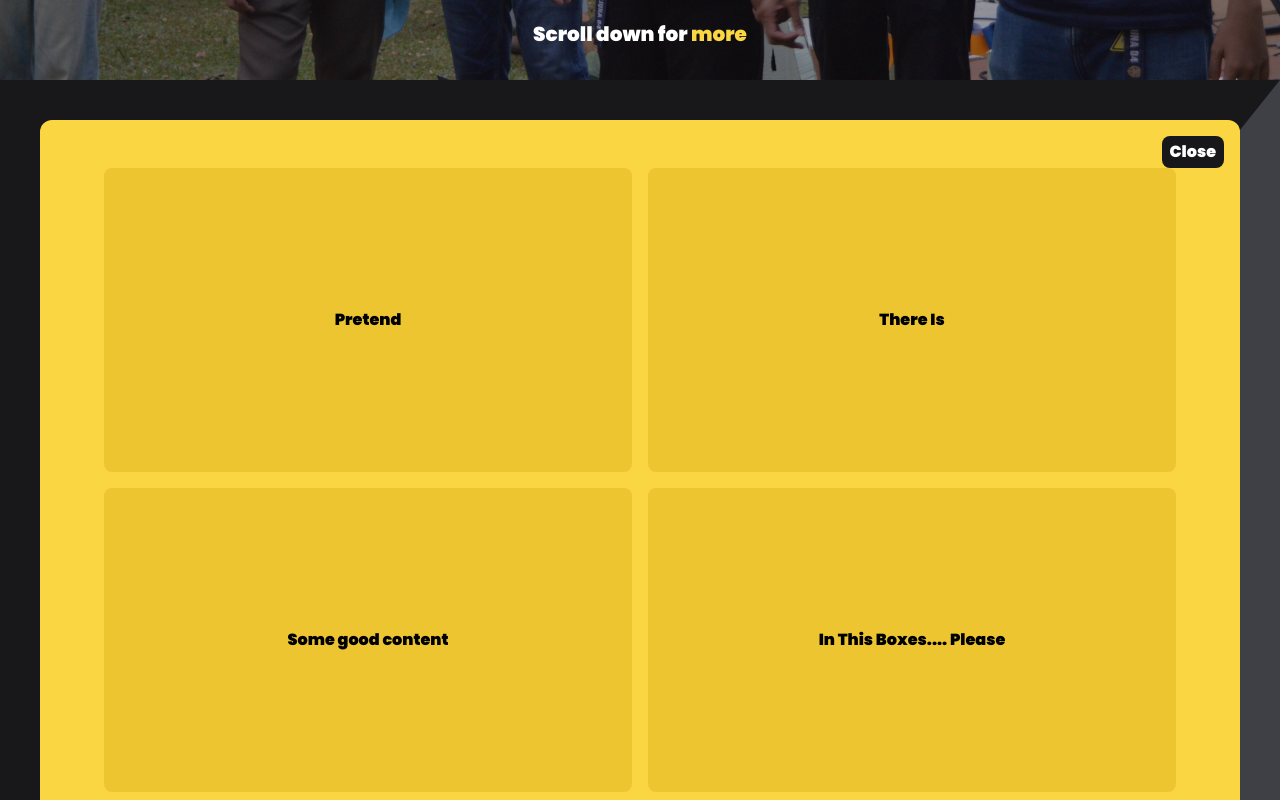
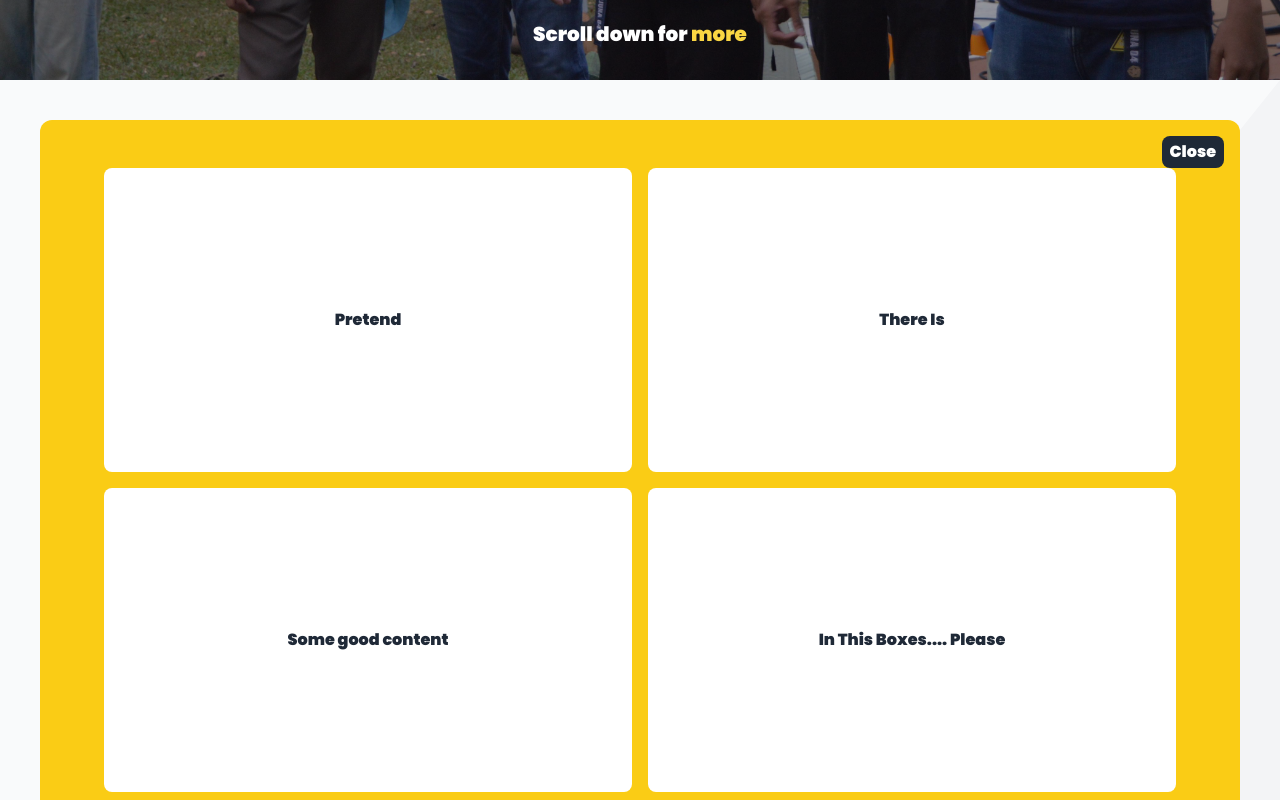
Before and after one commit to enclaire1443/portofotio-website, a Next.js app: page / in a window 1280 px wide. Both pictures are taken after a click on the element 841 px from the left and 1120 px from the top of the page. Shown: the part 720-1520 px from the top of the page. Built offline with nearby package versions, Linux system fonts and the light colour scheme.

Commit message:
set mainpage to light mode

```diff
--- a/package.json
+++ b/package.json
@@ -14,8 +14,9 @@
     "animejs": "^3.2.2",
     "clsx": "^2.1.1",
     "framer-motion": "^11.16.0",
-    "lucide-react": "^0.469.0",
-    "next": "15.1.3",
+    "lucide-react": "^0.471.0",
+    "motion": "^11.17.0",
+    "next": "^15.1.4",
     "react": "^19.0.0",
     "react-dom": "^19.0.0",
     "tailwind-merge": "^2.6.0"
--- a/src/app/animations/reveal.tsx
+++ b/src/app/animations/reveal.tsx
@@ -1,6 +1,6 @@
 'use client';
 import React, { useEffect, useRef } from "react";
-import { motion, useInView, useAnimation } from "framer-motion";
+import { motion, useInView, useAnimation } from "motion/react";
 
 interface Props {
   children: React.ReactNode;
@@ -37,7 +37,7 @@ export const Reveal = ({ children, width = "fit-content" }: Props) => {
           bottom: 4,
           left: 0,
           right: 0,
-          background: "#dbb42c",
+          background: "#ffe169",
           zIndex: 20,
         }}
       />
--- a/src/app/components/about.tsx
+++ b/src/app/components/about.tsx
@@ -1,6 +1,6 @@
 'use client';
 import React, { useRef } from 'react';
-import { motion, useScroll, useTransform } from 'framer-motion';
+import { motion, useScroll, useTransform } from 'motion/react';
 import { Reveal } from '../animations/reveal';
 
 function About() {
@@ -95,14 +95,14 @@ function ScreenTwo() {
           </Reveal>
           <Reveal>
             <p className="text-xl sm:text-2xl text-black/80 font-poppins font-extrabold">
-              I study Electrical Engineering at <span className="text-light-200">Universitas Indonesia</span>
+              I study <span className="text-light-200">Electrical Engineering</span> at Universitas Indonesia
             </p>
           </Reveal>
           <Reveal>
             <p className="text-lg sm:text-xl text-black/70 font-poppins font-extrabold leading-relaxed">
               I'm a passionate and <span className="text-light-200">Driven</span> individual
               with a strong interest in technology and innovation.
-              I'm always looking for ways to <span className="text-light-200">Improve and Learn</span> new things!
+              And hey, i'm always looking for ways to <span className="text-light-200">improve and learn</span> new things!
             </p>
           </Reveal>
         </div>
--- a/src/app/components/landingpage.tsx
+++ b/src/app/components/landingpage.tsx
@@ -1,7 +1,7 @@
 "use client";
 import { useState, useEffect, useRef } from "react";
 import React from "react";
-import { motion } from "framer-motion";
+import { motion } from "motion/react";
 
 function LandingPage() {
   const [firstControl, setFirstControl] = useState("hidden");
--- a/src/app/components/mainpage.tsx
+++ b/src/app/components/mainpage.tsx
@@ -1,5 +1,5 @@
 import React, { useRef, useState } from "react";
-import { motion, useInView, useTransform, useScroll } from "framer-motion";
+import { motion, useInView, useScroll } from "motion/react";
 import { Reveal } from "../animations/reveal";
 
 function MainPage() {
@@ -19,28 +19,23 @@ function MainPage() {
     offset: ["start end", "end start"],
   });
 
-  const opacity = useTransform(scrollYProgress, [0, 0.9, 1], [1, 1, 0]);
-
-  // PROBLEM WITH THE STICKY EFFECT WHERE IT STICKS EVEN AFTER THE NEXT PAGE
-
   return (
     <motion.div
       className="sticky h-screen bg-white"
       ref={targetRef}
       style={{
-        opacity,
         top: 0,
       }}
     >
-      <div className="absolute inset-0 bg-dark-300 z-0"></div>
+      <div className="absolute inset-0 bg-gray-50 z-0"></div>
       <div
-        className="absolute top-0 right-0 bottom-0 left-0 bg-dark-200 z-10"
+        className="absolute top-0 right-0 bottom-0 left-0 bg-gray-100 z-10"
         style={{
           clipPath: "polygon(100% 0%, 100% 100%, 50% 100%)",
         }}
       ></div>
 
-      <div className="absolute top-[30%] left-[10%] flex flex-col md:flex-row gap-8 md:gap-12 items-center text-white z-30">
+      <div className="absolute top-[30%] left-[10%] flex flex-col md:flex-row gap-8 md:gap-12 items-center text-gray-800 z-30">
         <div className="overflow-hidden">
           <Reveal>
             <motion.div
@@ -74,11 +69,11 @@ function MainPage() {
                 }}
               >
                 <p className="font-poppins font-superbold text-6xl sm:text-4xl md:text-5xl lg:text-6xl xl:text-7xl">
-                  Hello! I'm Fatih<span className="text-light-200">.</span>
+                  Hello! I'm Fatih<span className="text-yellow-400">.</span>
                 </p>
                 <p className="font-poppins text-xl font-semibold">
                   And this is my personal &#40;
-                  <span className="text-light-200">experimental</span>&#41; page
+                  <span className="text-yellow-400">experimental</span>&#41; page
                 </p>
               </motion.div>
             </motion.div>
@@ -86,7 +81,7 @@ function MainPage() {
         </div>
         <motion.div
           ref={ref}
-          className="w-40 h-40 bg-light-200 rounded-lg flex items-center justify-center z-20"
+          className="w-40 h-40 bg-yellow-400 rounded-lg flex items-center justify-center z-20"
           initial={{
             opacity: 0,
             scale: 0,
@@ -101,17 +96,15 @@ function MainPage() {
           whileHover={
             !isExpanded
               ? {
-                  rotate: [0, 0, 90, 90, 180, 0],
-                  scale: [1, 1.05, 1.05, 1, 1, 1],
-                  borderRadius: ["10%", "10%", "50%", "50%", "50%", "10%"],
+                  rotate: [0, 45, 90, 135, 180, 225, 270, 315, 360],
+                  scale: [1, 1.02, 1.02, 1.02, 1.02, 1.02, 1.02, 1.02, 1],
+                  borderRadius: ["10%", "15%", "20%", "25%", "30%", "25%", "20%", "15%", "10%"],
                   transition: {
-                    rotate: {
-                      duration: 4,
-                      ease: "easeInOut",
-                      repeat: Infinity,
-                    },
-                    scale: { duration: 0.6, ease: "easeInOut" },
-                    borderRadius: { duration: 0.6, ease: "easeInOut" },
+                    duration: 6,
+                    ease: "easeInOut",
+                    repeat: Infinity,
+                    repeatType: "loop",
+                    times: [0, 0.125, 0.25, 0.375, 0.5, 0.625, 0.75, 0.875, 1],
                   },
                 }
               : {}
@@ -131,24 +124,24 @@ function MainPage() {
       </div>
 
       {isExpanded && (
-        <motion.div className="absolute inset-0 bg-light-200 z-40 m-10 rounded-xl py-12 px-16 overflow-y-auto">
+        <motion.div className="absolute inset-0 bg-yellow-400 z-40 m-10 rounded-xl py-12 px-16 overflow-y-auto">
           <button
-            className="absolute top-4 right-4 font-poppins font-superbold bg-dark-300 text-white py-1 px-2 rounded-lg"
+            className="absolute top-4 right-4 font-poppins font-superbold bg-gray-800 text-white py-1 px-2 rounded-lg"
             onClick={handleClose}
           >
             Close
           </button>
           <div className="grid grid-cols-1 sm:grid-cols-2 gap-4 w-full h-full">
-            <div className="w-full h-full font-poppins font-superbold bg-light-300 rounded-lg flex items-center justify-center">
+            <div className="w-full h-full font-poppins font-superbold bg-white text-gray-800 rounded-lg flex items-center justify-center">
               Pretend
             </div>
-            <div className="w-full h-full font-poppins font-superbold bg-light-300 rounded-lg flex items-center justify-center">
+            <div className="w-full h-full font-poppins font-superbold bg-white text-gray-800 rounded-lg flex items-center justify-center">
               There Is
             </div>
-            <div className="w-full h-full font-poppins font-superbold bg-light-300 rounded-lg flex items-center justify-center">
+            <div className="w-full h-full font-poppins font-superbold bg-white text-gray-800 rounded-lg flex items-center justify-center">
               Some good content
             </div>
-            <div className="w-full h-full font-poppins font-superbold bg-light-300 rounded-lg flex items-center justify-center">
+            <div className="w-full h-full font-poppins font-superbold bg-white text-gray-800 rounded-lg flex items-center justify-center">
               In This Boxes.... Please
             </div>
           </div>
--- a/src/app/globals.css
+++ b/src/app/globals.css
@@ -4,4 +4,5 @@
 body {
   font-family: Arial, Helvetica, sans-serif;
   background-color: #FFFFFF;
+  margin: 0px;
 }
--- a/src/app/page.tsx
+++ b/src/app/page.tsx
@@ -1,6 +1,6 @@
 'use client';
 import { useRef, useEffect } from 'react';
-import { motion, useInView, useAnimation } from 'framer-motion';
+import { motion, useInView, useAnimation } from 'motion/react';
 import Header from './components/header';
 import LandingPage from './components/landingpage';
 import MainPage from './components/mainpage';
@@ -75,8 +75,10 @@ const Page = () => {
       <div ref={ref}>
         <LandingPage />
       </div>
+      <div className="h-[100vh]">
+        <MainPage />
+      </div>
 
-      <MainPage />
       <About />
     </div>
   );
--- a/tailwind.config.ts
+++ b/tailwind.config.ts
@@ -47,6 +47,13 @@ export default {
         fototim2: "url('/assets/fototim2.jpeg')",
         fototim3: "url('/assets/fototim3.jpeg')",
       },
+      zIndex: {
+        "60" : "60",
+        "70" : "70",
+        "80" : "80",
+        "90" : "90",
+        '100': '100',
+      }
     },
   },
   plugins: [],
```
Also changed, not shown: src/app/components/header.tsx (+17 -8 lines), 1 other file (tests, documents, lock files or other folders).
